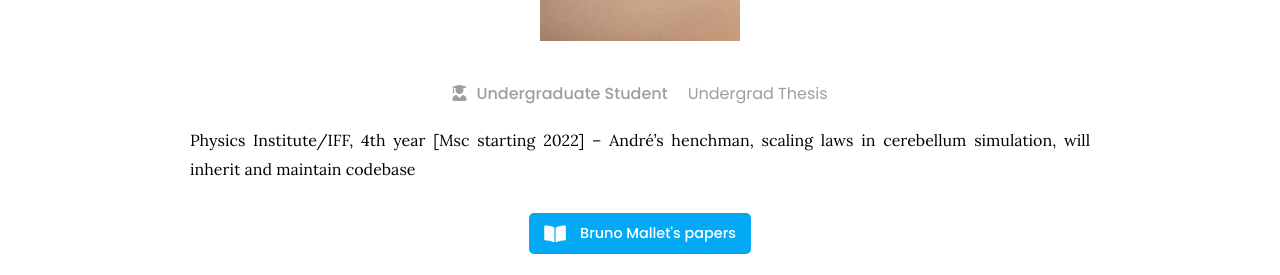
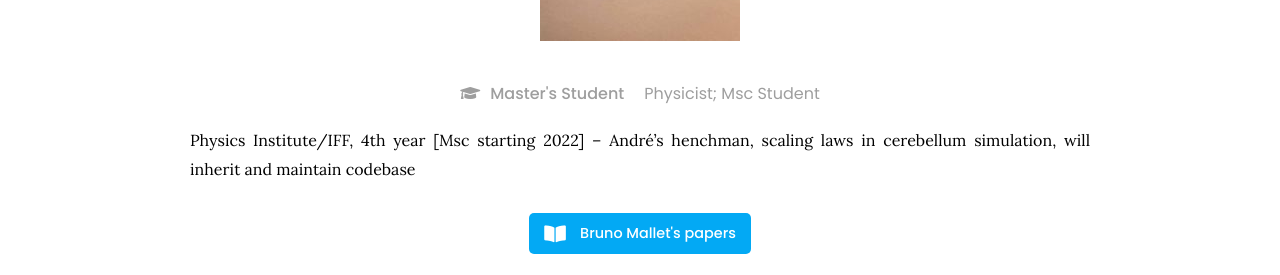
Before and after one commit to metaBIOlab/metabio, a Jekyll site: the page built from _members/bruno-mallet.md, in a window 1280 px wide. Shown: the part 511-786 px from the top of the page. Built offline with Jekyll 4.4.1, drawn with Linux system fonts in a browser that asks for light colours; nearby versions of some CDN libraries.

Commit message:
Update bruno-mallet.md

```diff
--- a/_members/bruno-mallet.md
+++ b/_members/bruno-mallet.md
@@ -1,11 +1,10 @@
 ---
 name: Bruno Mallet
 image: images/member2.jpg
-description: Undergrad Thesis
-role: undergrad
+description: Physicist; Msc Student
+role: masters
 aliases:
   - Bruno Mallet
 ---
 
-Physics Institute/IFF, 4th year [Msc starting 2022] – André’s
-henchman, scaling laws in cerebellum simulation, will inherit and maintain codebase
+Physics Institute/IFF, 4th year [Msc starting 2022] – André’s henchman, scaling laws in cerebellum simulation, will inherit and maintain codebase
```
